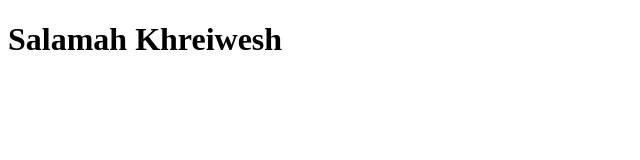
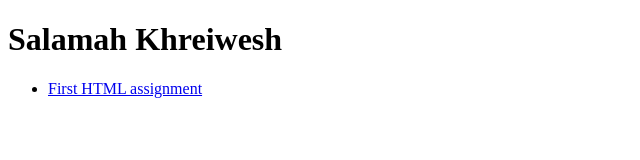
Before and after one commit to Salamahkh/ifsc-1310-02, a plain HTML site: page index.html in a window 1280 px wide. Shown: the whole page, without its empty margins (0-640 px from the left). Drawn offline with Linux system fonts and the light colour scheme.

Commit message:
Added proj to nav

```diff
--- a/index.html
+++ b/index.html
@@ -8,5 +8,10 @@
 </head>
 <body>
   <h1>Salamah Khreiwesh</h1>
+  <nav>
+<ul>
+<li><a href="prototype/index.html">First HTML assignment</a></li>
+</u1>
+  </nav>
 </body>
 </html>
```
